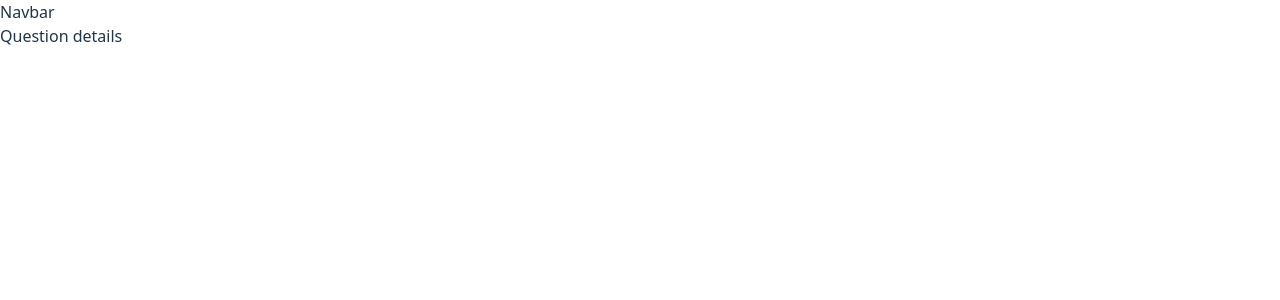
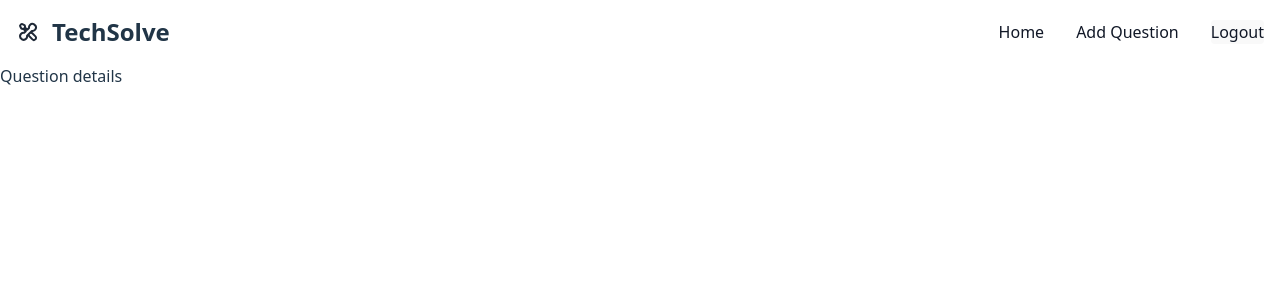
Before and after one commit to techsolve-group-project/client, a React (Vite) app: page /questions/1 in a window 1280 px wide. Shown: the top 300 px of the page. Built offline with nearby package versions, Linux system fonts and the light colour scheme.

Commit message:
feat: Add Navbar component to AuthLayout

```diff
--- /dev/null
+++ b/src/components/Navbar.jsx
@@ -0,0 +1,97 @@
+import { NavLink } from "react-router";
+export default function Navbar() {
+  function onLogout() {
+    console.log("Logout button clicked!");
+  }
+  return (
+    <>
+      <nav className="bg-white border-gray-200 dark:bg-gray-900">
+        <div className="max-w-screen-xl flex flex-wrap items-center justify-between mx-auto p-4">
+          <a
+            href="https://flowbite.com/"
+            className="flex items-center space-x-3 rtl:space-x-reverse"
+          >
+            <svg
+              className="w-6 h-6 text-gray-800 dark:text-white"
+              aria-hidden="true"
+              xmlns="http://www.w3.org/2000/svg"
+              width="24"
+              height="24"
+              fill="none"
+              viewBox="0 0 24 24"
+            >
+              <path
+                stroke="currentColor"
+                strokeLinejoin="round"
+                strokeWidth="2"
+                d="M7.58209 8.96025 9.8136 11.1917l-1.61782 1.6178c-1.08305-.1811-2.23623.1454-3.07364.9828-1.1208 1.1208-1.32697 2.8069-.62368 4.1363.14842.2806.42122.474.73509.5213.06726.0101.1347.0133.20136.0098-.00351.0666-.00036.1341.00977.2013.04724.3139.24069.5867.52125.7351 1.32944.7033 3.01552.4971 4.13627-.6237.8375-.8374 1.1639-1.9906.9829-3.0736l4.8107-4.8108c1.0831.1811 2.2363-.1454 3.0737-.9828 1.1208-1.1208 1.3269-2.80688.6237-4.13632-.1485-.28056-.4213-.474-.7351-.52125-.0673-.01012-.1347-.01327-.2014-.00977.0035-.06666.0004-.13409-.0098-.20136-.0472-.31386-.2406-.58666-.5212-.73508-1.3294-.70329-3.0155-.49713-4.1363.62367-.8374.83741-1.1639 1.9906-.9828 3.07365l-1.7788 1.77875-2.23152-2.23148-1.41419 1.41424Zm1.31056-3.1394c-.04235-.32684-.24303-.61183-.53647-.76186l-1.98183-1.0133c-.38619-.19746-.85564-.12345-1.16234.18326l-.86321.8632c-.3067.3067-.38072.77616-.18326 1.16235l1.0133 1.98182c.15004.29345.43503.49412.76187.53647l1.1127.14418c.3076.03985.61628-.06528.8356-.28461l.86321-.8632c.21932-.21932.32446-.52801.2846-.83561l-.14417-1.1127ZM19.4448 16.4052l-3.1186-3.1187c-.7811-.781-2.0474-.781-2.8285 0l-.1719.172c-.7811.781-.7811 2.0474 0 2.8284l3.1186 3.1187c.7811.781 2.0474.781 2.8285 0l.1719-.172c.7811-.781.7811-2.0474 0-2.8284Z"
+              />
+            </svg>
+
+            <span className="self-center text-2xl font-semibold whitespace-nowrap dark:text-white">
+              TechSolve
+            </span>
+          </a>
+          <button
+            data-collapse-toggle="navbar-default"
+            type="button"
+            className="inline-flex items-center p-2 w-10 h-10 justify-center text-sm text-gray-500 rounded-lg md:hidden hover:bg-gray-100 focus:outline-none focus:ring-2 focus:ring-gray-200 dark:text-gray-400 dark:hover:bg-gray-700 dark:focus:ring-gray-600"
+            aria-controls="navbar-default"
+            aria-expanded="false"
+          >
+            <span className="sr-only">Open main menu</span>
+            <svg
+              className="w-5 h-5"
+              aria-hidden="true"
+              xmlns="http://www.w3.org/2000/svg"
+              fill="none"
+              viewBox="0 0 17 14"
+            >
+              <path
+                stroke="currentColor"
+                strokeLinecap="round"
+                strokeLinejoin="round"
+                strokeWidth={2}
+                d="M1 1h15M1 7h15M1 13h15"
+              />
+            </svg>
+          </button>
+          <div className="hidden w-full md:block md:w-auto" id="navbar-default">
+            <ul className="font-medium flex flex-col p-4 md:p-0 mt-4 border border-gray-100 rounded-lg bg-gray-50 md:flex-row md:space-x-8 rtl:space-x-reverse md:mt-0 md:border-0 md:bg-white dark:bg-gray-800 md:dark:bg-gray-900 dark:border-gray-700">
+              <NavLink
+                to="/"
+                className={({ isActive }) =>
+                  [
+                    isActive
+                      ? "block py-2 px-3 text-white bg-blue-700 rounded-sm md:bg-transparent md:text-blue-700 md:p-0 dark:text-white md:dark:text-blue-500"
+                      : "block py-2 px-3 text-gray-900 rounded-sm hover:bg-gray-100 md:hover:bg-transparent md:border-0 md:hover:text-blue-700 md:p-0 dark:text-white md:dark:hover:text-blue-500 dark:hover:bg-gray-700 dark:hover:text-white md:dark:hover:bg-transparent",
+                  ].join(" ")
+                }
+              >
+                Home
+              </NavLink>
+              <NavLink
+                to="/add-question"
+                className={({ isActive }) =>
+                  [
+                    isActive
+                      ? "block py-2 px-3 text-white bg-blue-700 rounded-sm md:bg-transparent md:text-blue-700 md:p-0 dark:text-white md:dark:text-blue-500"
+                      : "block py-2 px-3 text-gray-900 rounded-sm hover:bg-gray-100 md:hover:bg-transparent md:border-0 md:hover:text-blue-700 md:p-0 dark:text-white md:dark:hover:text-blue-500 dark:hover:bg-gray-700 dark:hover:text-white md:dark:hover:bg-transparent",
+                  ].join(" ")
+                }
+              >
+                Add Question
+              </NavLink>
+              <button
+                onClick={onLogout}
+                className="block py-2 px-3 text-gray-900 rounded-sm hover:bg-gray-100 md:hover:bg-transparent md:border-0 md:hover:text-blue-700 md:p-0 dark:text-white md:dark:hover:text-blue-500 dark:hover:bg-gray-700 dark:hover:text-white md:dark:hover:bg-transparent"
+              >
+                Logout
+              </button>
+            </ul>
+          </div>
+        </div>
+      </nav>
+    </>
+  );
+}
--- a/src/layout/AuthLayout.jsx
+++ b/src/layout/AuthLayout.jsx
@@ -1,8 +1,9 @@
 import { Outlet } from "react-router"
+import Navbar from "../components/Navbar"
 export default function AuthLayout() {
     return(
         <>
-        <h1>Navbar</h1>
+        <Navbar/>
         <Outlet/>
         </>
     )
```
